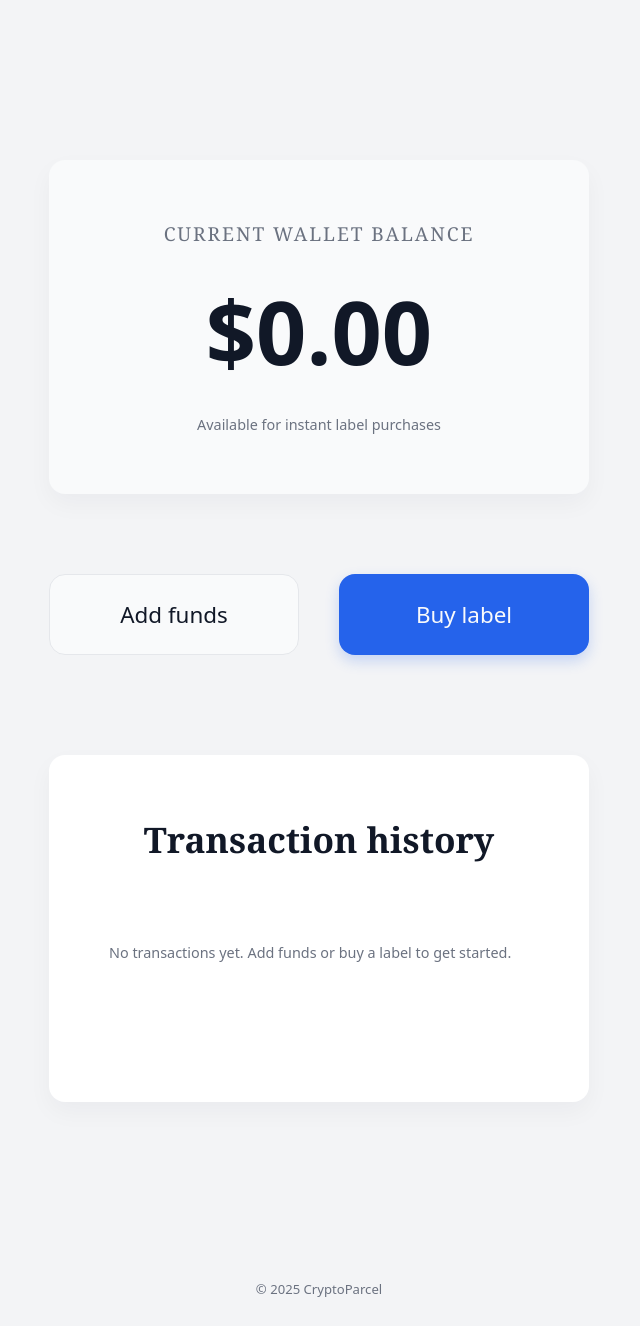
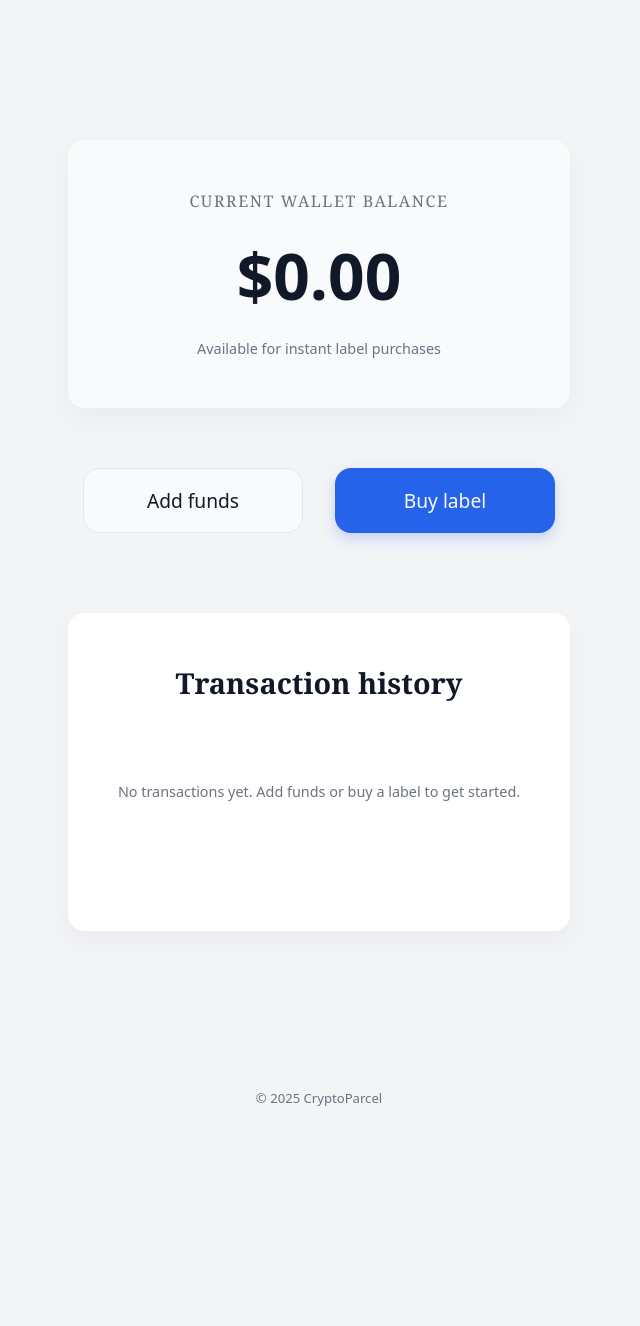
Before and after one commit to cryptoparcel/cryptoparcel_finish, a Flask app: page /wallet in a window 1280 px wide. Shown: the part 97-1423 px from the top of the page, without its empty margins (321-961 px from the left). After the commit the page ends 1203 px from the top, so only its background shows below. Run offline with Flask 3, Linux system fonts and the light colour scheme; a user stored in the database is signed in.

Commit message:
Update styles.css

```diff
--- a/static/styles.css
+++ b/static/styles.css
@@ -1418,3 +1418,86 @@ textarea:focus {
     transform: translateY(-4px);
     box-shadow: 0 20px 40px rgba(37, 99, 235, 0.3);
 }
+/* Balanced, elegant spacing - not too big */
+.wallet-revamp, .dashboard-spacious {
+    max-width: 900px;
+    margin: 0 auto;
+    padding: 80px 20px;
+    text-align: center;
+}
+
+.balance-card {
+    background: var(--cp-surface-soft);
+    border-radius: var(--cp-radius-card);
+    padding: 50px;
+    margin-bottom: 60px;
+    box-shadow: var(--cp-shadow-subtle);
+}
+
+.balance-label {
+    font-size: 1rem;
+    color: var(--cp-text-muted);
+    text-transform: uppercase;
+    letter-spacing: 0.1em;
+    font-family: Georgia, serif;
+}
+
+.balance-amount {
+    font-size: 4rem; /* Reduced from 5.5rem */
+    font-weight: 700;
+    margin: 20px 0;
+    color: var(--cp-text-main);
+}
+
+.wallet-actions {
+    display: flex;
+    justify-content: center;
+    gap: 32px;
+    margin-bottom: 80px;
+    flex-wrap: wrap;
+}
+
+.wallet-actions .cp-btn-large {
+    padding: 18px 50px; /* Smaller than before */
+    font-size: 1.2rem;
+    min-width: 220px;
+}
+
+.transactions-card {
+    background: var(--cp-surface);
+    border-radius: var(--cp-radius-card);
+    padding: 50px;
+    box-shadow: var(--cp-shadow-subtle);
+    text-align: left;
+}
+
+.transactions-card h2 {
+    text-align: center;
+    margin-bottom: 32px;
+    font-size: 1.8rem;
+    font-family: Georgia, serif;
+}
+
+.transaction-item {
+    padding: 20px 0;
+}
+
+.transaction-details strong {
+    font-size: 1rem;
+}
+
+.transaction-amount {
+    font-size: 1.2rem;
+    font-weight: 600;
+}
+
+/* Subtle hover */
+.cp-btn-large:hover {
+    transform: translateY(-2px);
+    box-shadow: 0 12px 30px rgba(37, 99, 235, 0.25);
+}
+
+/* Apply similar balance to dashboard if needed */
+.dashboard-spacious .balance-amount {
+    font-size: 4rem;
+}
```
